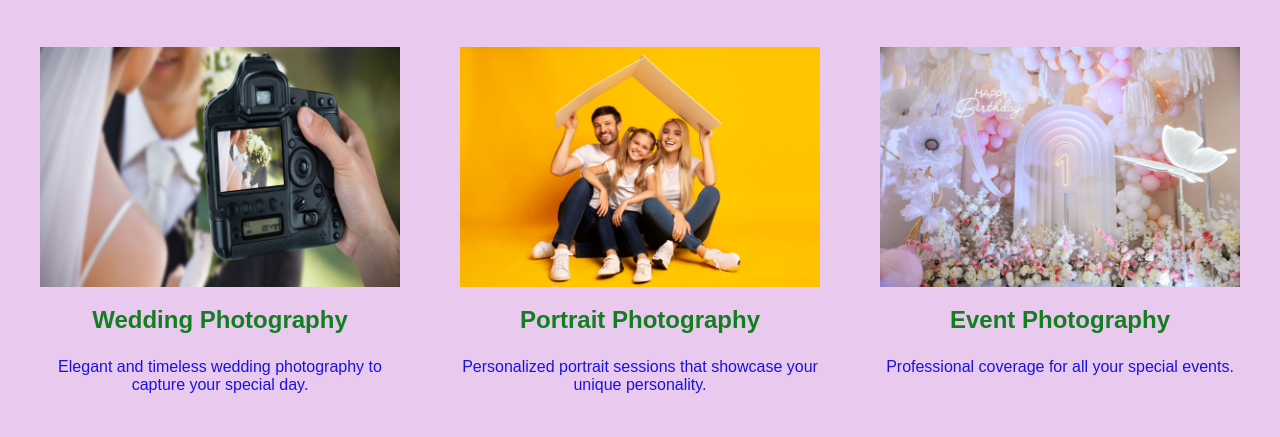
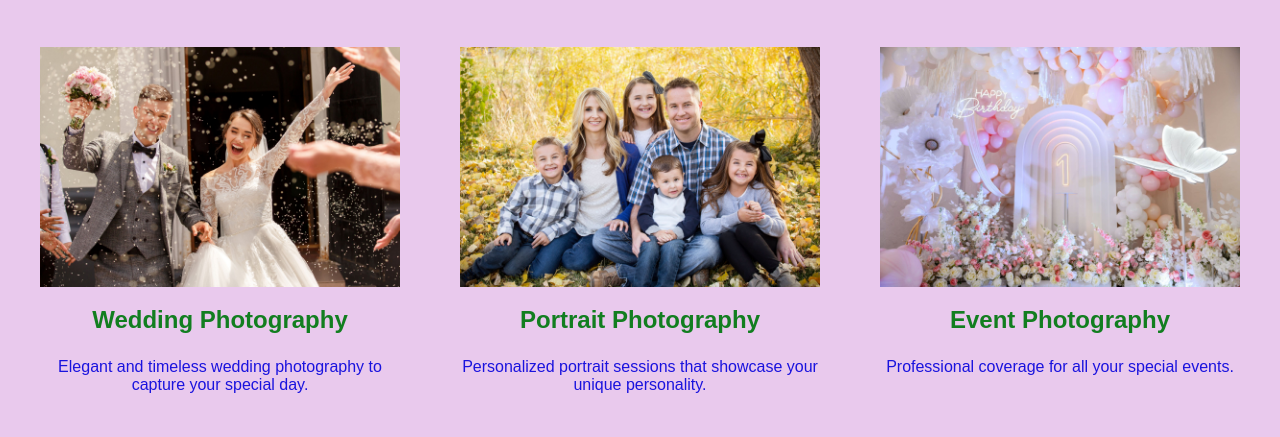
Before and after one commit to FlashFrame/flashframe.github.io, a plain HTML site: page services.html in a window 1280 px wide. Shown: the part 347-784 px from the top of the page. Drawn offline with Linux system fonts and the light colour scheme.

Commit message:
Update services.html

```diff
--- a/services.html
+++ b/services.html
@@ -27,12 +27,12 @@
         <h2>Our Services</h2>
         <div class="services-container">
             <div class="service-box">
-                <img src="../Images/wedding.jpg" alt="Wedding Photography">
+                <img src="../Images/weddingphoto.jpg" alt="Wedding Photography">
                 <h3>Wedding Photography</h3>
                 <p>Elegant and timeless wedding photography to capture your special day.</p>
             </div>
             <div class="service-box">
-                <img src="../Images/portrait2.jpg" alt="Portrait Photography">
+                <img src="../Images/Familyportrait.jpg" alt="Portrait Photography">
                 <h3>Portrait Photography</h3>
                 <p>Personalized portrait sessions that showcase your unique personality.</p>
             </div>
```
